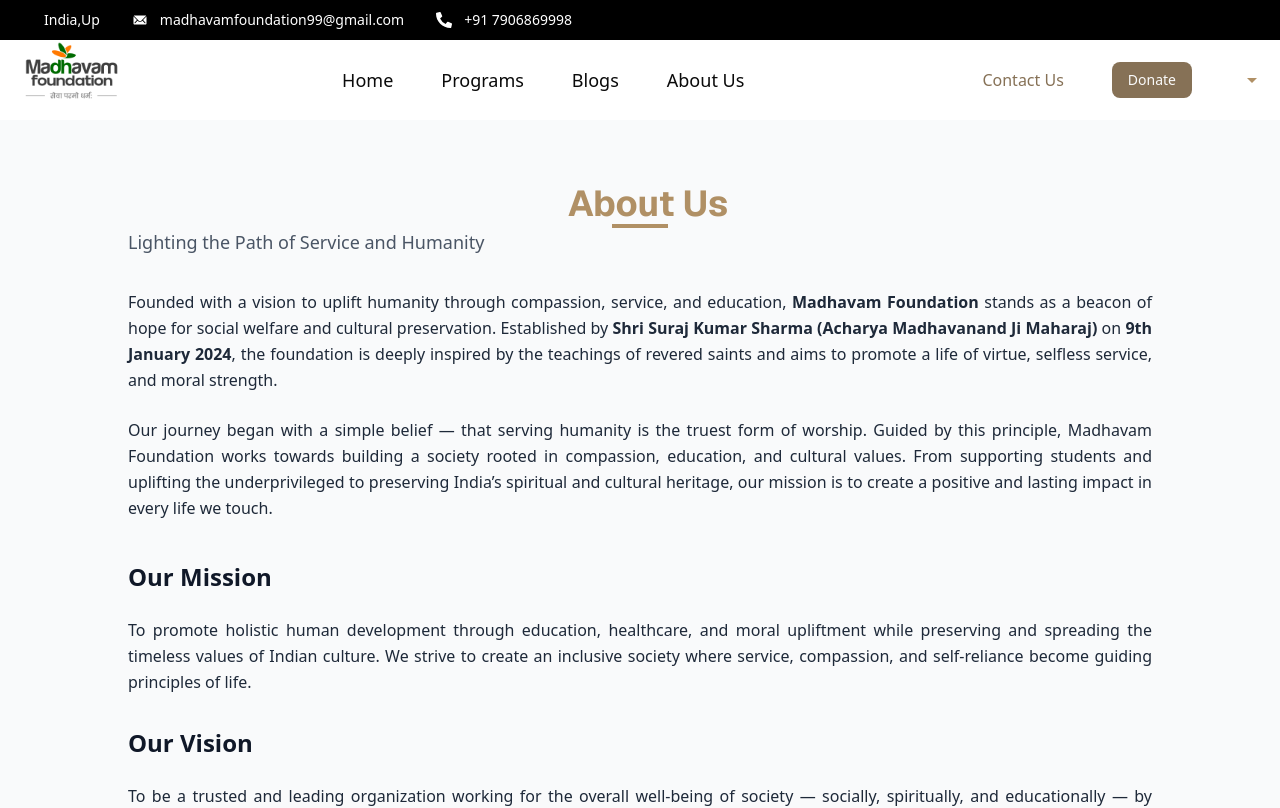
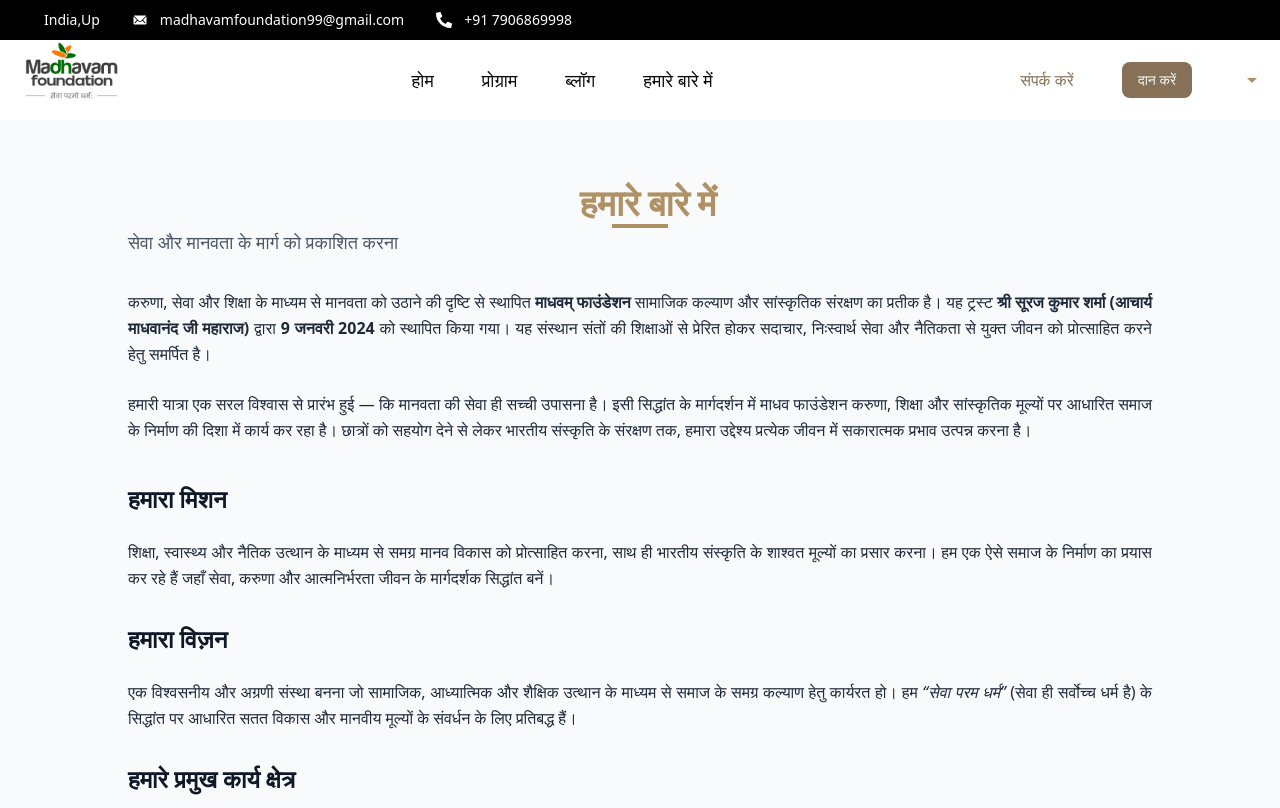
Before and after one commit to samarthsharma5166/Donation-Web-Next, a Next.js app: page /aboutUs in a window 1280 px wide. Shown: the top 808 px of the page. Built offline with nearby package versions, Linux system fonts and the light colour scheme; some icons are missing.

Commit message:
refactor: default language setting to Hindi and update conditional logic throughout components

```diff
--- a/src/app/(public)/RefundCancellationPolicy/page.tsx
+++ b/src/app/(public)/RefundCancellationPolicy/page.tsx
@@ -8,8 +8,8 @@
 export const dynamic = 'force-dynamic'; // ensures SSR on each request
 type SearchParams = Promise<{ lang: string }>
 const RefundCancellationPage = async ({ searchParams }: { searchParams: SearchParams }) => {
-    const lang = (await searchParams)?.lang || 'en'
-    const isHindi = lang === 'hn'
+    const lang = (await searchParams)?.lang || 'hn'
+    const isHindi = lang !== 'en'
 
     return (
         <>
--- a/src/app/(public)/aboutUs/page.tsx
+++ b/src/app/(public)/aboutUs/page.tsx
@@ -14,7 +14,7 @@
 const AboutPage = async ({ searchParams }: { searchParams: SearchParams }) => {
   // ✅ Server-side rendering (async ensures SSR)
   const { lang } = await searchParams;
-  const isHindi = lang === "hn";
+  const isHindi = lang !== "en";
 
   const jsonLd = {
     "@context": "https://schema.org",
--- a/src/app/(public)/blogs/page.tsx
+++ b/src/app/(public)/blogs/page.tsx
@@ -26,7 +26,7 @@
 
 
   // const { lang } = await searchParams
-  // const data = lang === "hn" ? "hn" : "en"
+  // const data = lang === "en" ? "en" : "hn"
       const [modelOpen, setModalOpen] = useState(false);
       const [loading, setLoading] = useState(false);
       const [blogs, setBlogs] = useState<any[]>([]);
--- a/src/app/(public)/privacyPolicy/page.tsx
+++ b/src/app/(public)/privacyPolicy/page.tsx
@@ -7,8 +7,8 @@
 // ✅ Server Component — SSR enabled
 type SearchParams = Promise<{ lang: string }>
 const PrivacyPolicyPage = async ({ searchParams }: { searchParams: SearchParams }) => {
-    const lang = (await searchParams)?.lang || 'en'
-    const isHindi = lang === 'hn'
+    const lang = (await searchParams)?.lang || 'hn'
+    const isHindi = lang !== 'en'
 
     return (
         <>
--- a/src/app/(public)/programs/page.tsx
+++ b/src/app/(public)/programs/page.tsx
@@ -136,7 +136,7 @@
 type SearchParams = Promise<{ lang: string }>
 const Page = async({ searchParams }: { searchParams: SearchParams }) => {
   const {lang}= await searchParams
-  const data = lang === "hn" ? "hn" : "en"
+  const data = lang === "en" ? "en" : "hn"
   const list = programs[data]
 
   return (
@@ -148,7 +148,7 @@
           <Link href={"/donate"}>Donate Now</Link>
         </Button>
         <div className="py-8">
-          <SectionHeader heading={lang === "hn" ? "हमारे कार्यक्रम" : "Our Programs"} />
+          <SectionHeader heading={lang !== "en" ? "हमारे कार्यक्रम" : "Our Programs"} />
         </div>
         <section className="space-y-16 py-20">
           {list.map((item, idx) => (
--- a/src/app/(public)/termsOfUse/page.tsx
+++ b/src/app/(public)/termsOfUse/page.tsx
@@ -14,8 +14,8 @@
 
 type SearchParams = Promise<{ lang: string }>
 const TermsOfUsePage = async ({ searchParams }: { searchParams: SearchParams }) => {
-    const lang = (await searchParams)?.lang || 'en'
-    const isHindi = lang === 'hn'
+    const lang = (await searchParams)?.lang || 'hn'
+    const isHindi = lang !== 'en'
     return (
         <React.Suspense
             fallback={
--- a/src/components/AimSection.tsx
+++ b/src/components/AimSection.tsx
@@ -115,11 +115,11 @@
 };
 
 const AimSection = async({ searchParams }: AimSectionProps) => {
-    const lang = ( searchParams)?.lang === "hn" ? "hn" : "en";
+    const lang = ( searchParams)?.lang === "en" ? "en" : "hn";
 
     return (
         <div className="container p-4 sm:p-0 mx-auto py-12 ">
-            <SectionHeader heading={lang === "hn" ? "ट्रस्ट का उद्देश्य" : "Aim of the Trust"} />
+            <SectionHeader heading={lang !== "en" ? "ट्रस्ट का उद्देश्य" : "Aim of the Trust"} />
             <div className="flex flex-col gap-16 mt-10">
                 {content[lang].map((item, index) => (
                     <div
--- a/src/components/AppleCardsCarouselDemo.tsx
+++ b/src/components/AppleCardsCarouselDemo.tsx
@@ -7,15 +7,15 @@
     const params = useSearchParams();
     const lang = params.get("lang")
 
-    const cards = lang === "hn" ? hindiData.map((card, index) => <Card key={card.src} card={card} index={index} />) : (data.map((card, index) => (
+    const cards = lang !== "en" ? hindiData.map((card, index) => <Card key={card.src} card={card} index={index} />) : (data.map((card, index) => (
         <Card key={card.src} card={card} index={index} />
-    )))
+    )));
 
     return (
         <div className="w-full h-full py-8">
             <div className="relative">
                 <h2 className="text-center max-w-7xl pl-4 mx-auto text-xl md:text-4xl font-bold text-[#B09065] dark:text-neutral-200 font-sans">
-                    {lang === 'hn' ? "हम क्या कर रहे हैं": "What We’re Doing"}
+                    {lang !== 'en' ? "हम क्या कर रहे हैं": "What We’re Doing"}
                 </h2>
                 <div className="mx-auto h-1 w-14 bg-[#B09065]" />
             </div>
--- a/src/components/BlogsSection.tsx
+++ b/src/components/BlogsSection.tsx
@@ -12,10 +12,10 @@
 
 const BlogsSection = async ({ searchParams }: AimSectionProps) => {
   const blogs = await axiosInstance.get(`/blog?page=${1}&limit=${6}`);
-  const lang = (searchParams)?.lang === "hn" ? "hn" : "en";
+  const lang = (searchParams)?.lang === "en" ? "en" : "hn";
   return (
     <div className='py-8'>
-      <SectionHeader heading={lang === "hn" ? "नवीनतम ब्लॉग" : "Latest Blogs"} />
+      <SectionHeader heading={lang !== "en" ? "नवीनतम ब्लॉग" : "Latest Blogs"} />
         <div className='grid grid-cols-1 md:grid-cols-2 lg:grid-cols-3 gap-2 container px-4 mx-auto sm:px-0'>
               {blogs.data.blogs?.map((blog: any) => (
                 <ThreeDCardDemo id={blog.id} key={blog.id} src={`${baseUrl}/uploads/${blog.coverImage}`} heading={blog.title} subHeading={blog.body} />
--- a/src/components/Footer.tsx
+++ b/src/components/Footer.tsx
@@ -12,7 +12,7 @@
     searchParams?: Record<string, string | string[]>;
 };
 const Footer = ({ searchParams }: FooterProps ) => {
-    const lang = searchParams?.lang === "hn" ? "hn" : "en";
+    const lang = searchParams?.lang === "en" ? "en" : "hn";
     const { setLoading } = useLoading();
     const pathname = usePathname();
 
--- a/src/components/Header.tsx
+++ b/src/components/Header.tsx
@@ -87,7 +87,7 @@
                                   setLoading(true);
                                 }
                                }}
-                              className='inline-block text-sm sm:text-lg hover:text-[#B09065] transition-transform duration-300 hover:scale-110'>{lang === "hn" ? item!.hindiName : item!.name}</Link>
+                              className='inline-block text-sm sm:text-lg hover:text-[#B09065] transition-transform duration-300 hover:scale-110'>{lang !== "en" ? item!.hindiName : item!.name}</Link>
                           )
                       }
                 </div>
@@ -95,10 +95,10 @@
                 {/* control buttons */}
                 <div className='hidden sm:flex  flex-row items-center gap-3 sm:gap-6'>
                       <Button className='text-[#867156] text-md transition-transform duration-300 hover:scale-110 hover:-translate-y-1' size={"lg"} variant={"link"}>
-                          <Link href={"/contactUs"}>{lang === "hn" ? "संपर्क करें" : "Contact Us"}</Link>
+                          <Link href={"/contactUs"}>{lang !== "en" ? "संपर्क करें" : "Contact Us"}</Link>
                         </Button>
                       <Button className='bg-[#867156] hover:bg-[#8b7e6c] transition-transform duration-300 hover:-translate-y-1 hover:scale-110'>
-                        <Link href={"/donate"}>{lang === "hn" ? "दान करें" : "Donate"}</Link>
+                        <Link href={"/donate"}>{lang !== "en" ? "दान करें" : "Donate"}</Link>
                       </Button>
                       <LanguageSelection/>
                 </div>
--- a/src/components/HeroSection.tsx
+++ b/src/components/HeroSection.tsx
@@ -73,16 +73,16 @@
                         style={{ opacity: item.id === index ? 1 : 0 }}
                     >
                         <h1 className="text-xl sm:text-2xl md:text-4xl lg:text-5xl font-bold text-white text-center drop-shadow-lg">
-                            {lang === "hn" ? item.hindiHeading : item.heading}
+                            {lang !== "en" ? item.hindiHeading : item.heading}
                         </h1>
                         <h4 className="text-white text-xs sm:text-sm md:text-base xl:text-lg tracking-widest font-light text-center">
-                            {lang === "hn" ? item.hindiSubheading : item.subheading}
+                            {lang !== "en" ? item.hindiSubheading : item.subheading}
                         </h4>
                     </div>
                 ))}
 
                 <Button asChild size={"lg"} className="absolute z-40  justify-center items-center shadow-black shadow-md hover:bg-[#8b7e6c] hover:-translate-y-1 scale-110 hover:scale-125 transition-transform duration-300 ease-in-out hidden sm:flex sm:bottom-10 md:bottom-[20rem] lg:bottom-10 xl:bottom-[8rem] 2xl:bottm-74 bg-[#867156]  left-1/2 -translate-x-1/2">
-                    <Link href={"/donate"}>{lang === "hn" ? "दान करें" : "Donate Now"}</Link>
+                    <Link href={"/donate"}>{lang !== "en" ? "दान करें" : "Donate Now"}</Link>
                 </Button>
 
                 <div className="absolute z-40 bottom-5 2xl:bottom-14 md:bottom-8  left-1/2 -translate-x-1/2 flex gap-3">
```
